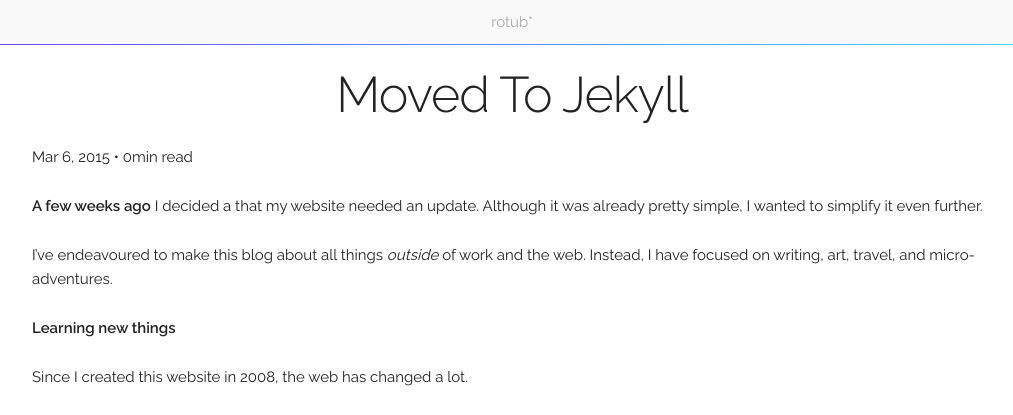
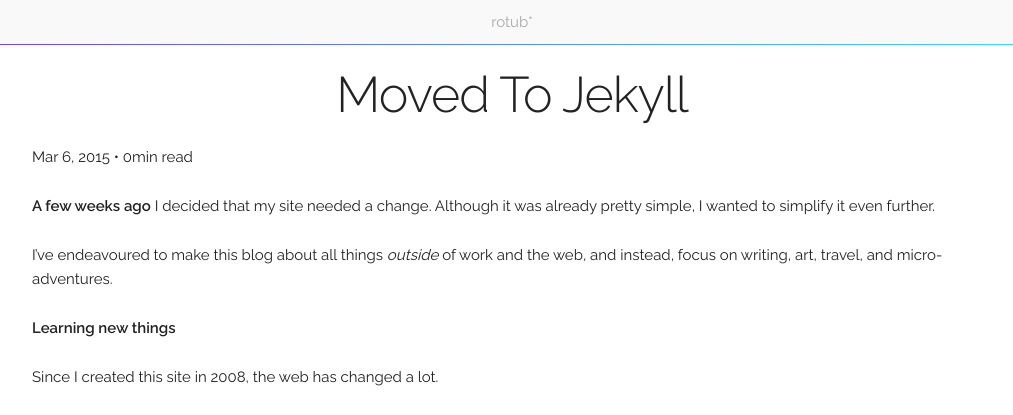
Before and after one commit to rotub/rotub.github.io, a Jekyll site: the page built from _posts/2015-03-06-moved-to-jekyll.markdown, in a window 1280 px wide, cut to the strip 0-415 px from the top of the page. Shown: the whole strip, without its empty margins (128-1141 px from the left). Built offline with Jekyll 4.4.1, drawn with Linux system fonts in a browser that asks for light colours; nearby versions of some CDN libraries.

Commit message:
Updated 2015-03-06-moved-to-jekyll.markdown

```diff
--- a/_posts/2015-03-06-moved-to-jekyll.markdown
+++ b/_posts/2015-03-06-moved-to-jekyll.markdown
@@ -4,10 +4,10 @@
 categories: news
 ---
 
-**A few weeks ago** I decided a that my website needed an update. Although it was already pretty simple, I wanted to simplify it even further.
+**A few weeks ago** I decided that my site needed a change. Although it was already pretty simple, I wanted to simplify it even further.
 
-I've endeavoured to make this blog about all things _outside_ of work and the web. Instead, I have focused on writing, art, travel, and micro-adventures.
+I've endeavoured to make this blog about all things _outside_ of work and the web, and instead, focus on writing, art, travel, and micro-adventures.
 
 **Learning new things**
 
-Since I created this website in 2008, the web has changed a lot.
+Since I created this site in 2008, the web has changed a lot.
```
